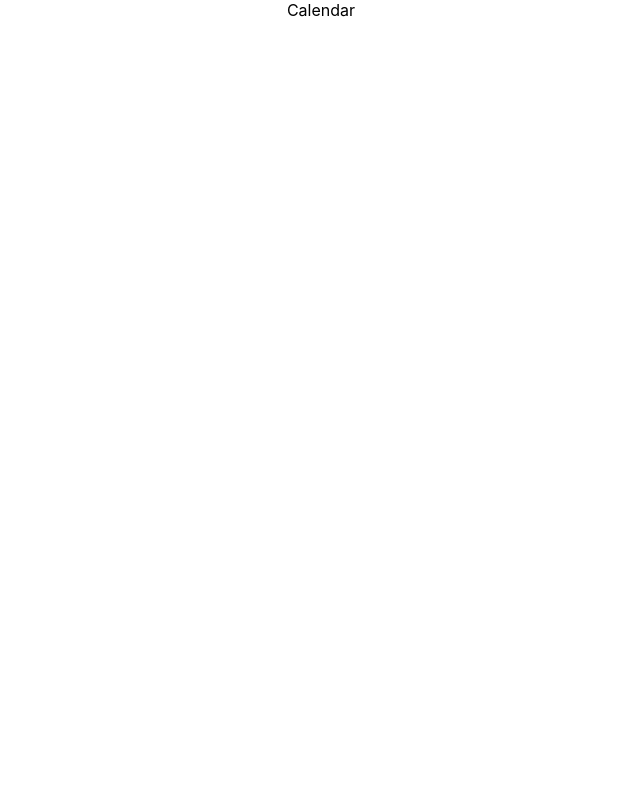
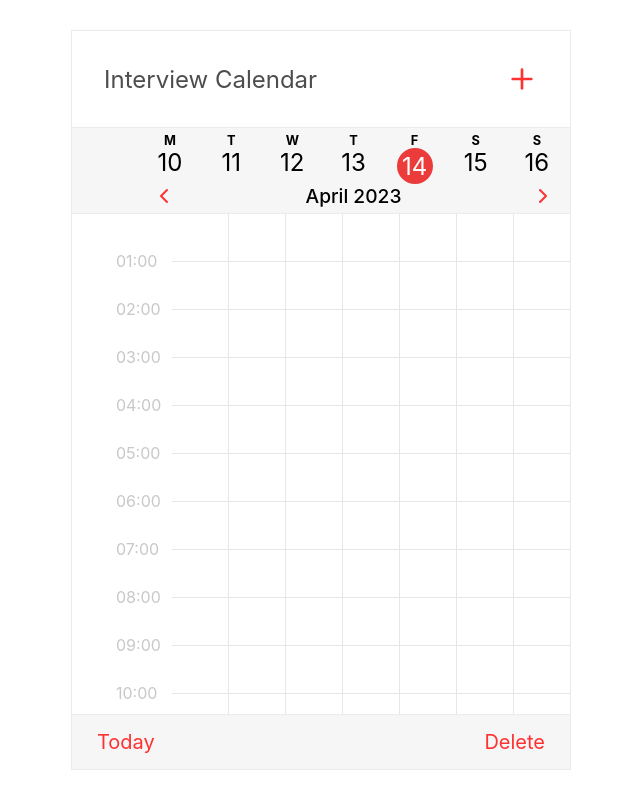
Before and after one commit to cloud-art/mobileCalendar, a React (Create React App) app: page / in a window 1280 px wide. Shown: the whole page, without its empty margins (319-959 px from the left). Built offline with nearby package versions, Linux system fonts and the light colour scheme.

Commit message:
created initial layout

```diff
--- a/package.json
+++ b/package.json
@@ -10,9 +10,12 @@
     "@types/node": "^16.18.23",
     "@types/react": "^18.0.35",
     "@types/react-dom": "^18.0.11",
+    "moment": "^2.29.4",
     "react": "^18.2.0",
     "react-dom": "^18.2.0",
+    "react-icons": "^4.8.0",
     "react-scripts": "5.0.1",
+    "styled-components": "^5.3.9",
     "typescript": "^4.9.5",
     "web-vitals": "^2.1.4"
   },
@@ -39,5 +42,8 @@
       "last 1 firefox version",
       "last 1 safari version"
     ]
+  },
+  "devDependencies": {
+    "@types/styled-components": "^5.1.26"
   }
 }
--- a/src/App.css
+++ /dev/null
@@ -1,3 +0,0 @@
-.App {
-  text-align: center;
-}
--- a/src/App.tsx
+++ b/src/App.tsx
@@ -1,14 +1,29 @@
 import React from 'react';
-import logo from './logo.svg';
-import './App.css';
-import Calendar from './components/Calendar';
+import Calendar from './components/Calendar/Calendar';
+import styled from 'styled-components'
+
+const AppWrapper = styled.div`
+height: 100vh;
+width: 100%;
+display: flex;
+justify-content: center;
+align-items: center;
+`
+
+const StyledCalendarContainer = styled.div`
+    width: 500px;
+    height: 740px;
+`
 
 function App() {
-  return (
-    <div className="App">
-      <Calendar></Calendar>
-    </div>
-  );
+    return (
+        <AppWrapper>
+            <StyledCalendarContainer>
+                <Calendar></Calendar>
+            </StyledCalendarContainer>
+        </AppWrapper>
+
+    );
 }
 
 export default App;
--- a/src/components/Calendar.tsx
+++ /dev/null
@@ -1,11 +0,0 @@
-import React from 'react'
-
-type Props = {}
-
-function Calendar({}: Props) {
-  return (
-    <div>Calendar</div>
-  )
-}
-
-export default Calendar
--- /dev/null
+++ b/src/components/Calendar/Calendar.tsx
@@ -0,0 +1,29 @@
+import React from 'react'
+import styled from 'styled-components'
+import CalendarHeader from './components/CalendarHeader'
+import CalendarBottom from './components/CalendarBottom'
+import CalendarList from './components/CalendarList'
+import CalendarGrid from './components/CalendarGrid'
+
+const StyledCalendar = styled.div`
+display: flex;
+flex-direction: column;
+box-sizing: border-box;
+width: 100%;
+height: 100%;
+border: 1px solid rgb(235, 235, 235);
+`
+
+function Calendar() {
+    return (
+        <StyledCalendar>
+            <CalendarHeader></CalendarHeader>
+            <CalendarList></CalendarList>
+            <CalendarGrid></CalendarGrid>
+            <CalendarBottom></CalendarBottom>
+        </StyledCalendar>
+
+    )
+}
+
+export default Calendar
--- /dev/null
+++ b/src/components/Calendar/components/CalendarBottom.tsx
@@ -0,0 +1,33 @@
+import React from 'react'
+import styled from 'styled-components'
+
+const StyledCalendarBottom = styled.div`
+border-sizing: border-box
+width: 100%;
+padding: 15px 25px;
+border-top: 1px solid rgb(235, 235, 235);
+background-color: rgb(246, 246, 246);
+`
+const StyledTextContainer = styled.div`
+display: flex;
+justify-content: space-between;
+align-items; center;
+`
+
+const StyledText = styled.span`
+font-size: 20px;
+color: rgb(255, 49, 49 );
+`
+
+const CalendarBottom = () => {
+    return (
+        <StyledCalendarBottom>
+            <StyledTextContainer>
+                <StyledText>Today</StyledText>
+                <StyledText>Delete</StyledText>
+            </StyledTextContainer>
+        </StyledCalendarBottom>
+    )
+}
+
+export default CalendarBottom
--- /dev/null
+++ b/src/components/Calendar/components/CalendarGrid.tsx
@@ -0,0 +1,65 @@
+import React from 'react'
+import styled from 'styled-components'
+
+const StyledCalendarGrid = styled.div`
+height: 100%;
+width: 100%;
+background-color: white;
+overflow: scroll;
+`
+
+const Grid = styled.div`
+display: grid;
+position: relative;
+width: fit-content;
+height: 3em;
+margin-left: auto;
+grid-template-columns: repeat(7, 3.5em);
+grid-gap: 1px;
+background-color: rgb(230, 230, 230);
+&:not(:last-child){
+    border-bottom: 1px solid rgb(230, 230, 230);
+}
+`
+
+const Time = styled.div`
+position: absolute;
+bottom: -10px;
+left: -3.5em;
+z-index: 10;
+background-color: white;
+padding: 1px;
+margin: -1px;
+color: rgb(200, 200, 200);
+`
+
+const Day = styled.div`
+height: 100%;
+width: 100%;
+background-color: white;
+`
+
+const CalendarGrid = () => {
+    const timeArray = [...Array(24)]
+    const daysArray = [...Array(7)]
+    return (
+        <StyledCalendarGrid>
+            {timeArray.map((e, i) => {
+                return (
+                    <Grid>
+                        {i + 1 != timeArray.length && <Time>{i < 9 && "0"}{i + 1}:00</Time>}
+                        {daysArray.map((e, j) => {
+                            return (
+                                <Day></Day>
+                            )
+                        })
+
+                        }
+                    </Grid>
+                )
+            })}
+        </StyledCalendarGrid>
+    )
+}
+
+export default CalendarGrid
--- /dev/null
+++ b/src/components/Calendar/components/CalendarHeader.tsx
@@ -0,0 +1,42 @@
+import React from 'react'
+import { FiPlus } from 'react-icons/fi'
+import styled from 'styled-components'
+
+const StyledCalendarHeader = styled.div`
+box-sizing: border-box;
+width: 100%;
+padding: 2em;
+border-bottom: 1px solid rgb(235, 235, 235);
+`
+
+const StyledFlexContainer = styled.div`
+display: flex;
+justify-content: space-between;
+align-items: center;
+`
+
+const StyledSpanTitle = styled.span`
+font-size: 1.5em;
+font-weight: 400;
+color: rgb(77, 77, 77);
+`
+
+const StyledSpanAddNew = styled.div`
+display: flex;
+font-size: 2em;
+text-align: center;
+color: rgb(255, 49, 49);
+`
+
+const CalendarHeader = () => {
+    return (
+        <StyledCalendarHeader>
+            <StyledFlexContainer>
+                <StyledSpanTitle>Interview Calendar</StyledSpanTitle>
+                <StyledSpanAddNew><FiPlus /></StyledSpanAddNew>
+            </StyledFlexContainer>
+        </StyledCalendarHeader>
+    )
+}
+
+export default CalendarHeader
--- /dev/null
+++ b/src/components/Calendar/components/CalendarList.tsx
@@ -0,0 +1,115 @@
+import moment from 'moment'
+import React from 'react'
+import styled from 'styled-components'
+import { FiChevronLeft, FiChevronRight } from 'react-icons/fi'
+
+const StyledCalendarList = styled.div`
+box-sizing: border-box;
+width: 100%;
+padding: 5px 15px 5px 5em;
+border-bottom: 1px solid rgb(235, 235, 235);
+background-color: rgb(246, 246, 246);
+`
+
+const StyledListContainer = styled.div`
+display: flex;
+justify-content: flex-end;
+`
+
+const StyledDaysList = styled.div`
+width: 100%;
+display: flex;
+justify-content: space-between;
+`
+
+const StyledDay = styled.div`
+display: flex;
+flex-direction: column;
+justify-content: center;
+align-items: center;
+// &:not(:last-child){
+//     padding-right: 40px;
+// }
+`
+
+const DayFormatdd = styled.div`
+font-size: 0.8em;
+font-weight: 700;
+`
+
+const DayFormatDD = styled.div<{ selected?: boolean }>`
+position: relative;
+font-size: 1.5em;
+width: 1.5em;
+height: 1.5em;
+text-align: center;
+${props => props.selected ? `
+    color: white;
+    background: rgb(235, 59, 59);
+    border-radius: 50%;
+    display: flex;
+    justify-content: center;
+    align-items: center;
+` : ``}
+`
+
+const StyledWeek = styled.div`
+display: flex;
+position: relative;
+justify-content: center;
+align-items: center;
+`
+
+const StyledWeekElement = styled.span`
+box-sizing: content-box;
+font-size: 1.2em;
+font-weight: 500;
+`
+
+const ArrowLeft = styled.span`
+display: flex;
+position: absolute;
+left: 0;
+font-size: 1.5em;
+color: rgb(255, 49, 49);
+`
+
+const ArrowRight = styled.span`
+display: flex;
+position: absolute;
+right: 0;
+font-size: 1.5em;
+color: rgb(255, 49, 49);
+`
+
+const CalendarList = () => {
+    const weeksArray = [...Array(7)]
+
+    return (
+        <StyledCalendarList>
+            <StyledListContainer>
+                <StyledDaysList>
+                    {weeksArray.map((day, i) => {
+                        return (
+                            <StyledDay>
+                                <DayFormatdd>{moment().day(i + 1).format('dd').substring(0, 1)}</DayFormatdd>
+
+                                {moment().endOf('day').format('DDMMYYYY') == moment().day(i + 1).format('DDMMYYYY') ?
+                                    <DayFormatDD selected={true}>{moment().day(i + 1).format('DD')}</DayFormatDD> :
+                                    <DayFormatDD>{moment().day(i + 1).format('DD')}</DayFormatDD>}
+
+                            </StyledDay>
+                        )
+                    })}
+                </StyledDaysList>
+            </StyledListContainer>
+            <StyledWeek>
+                <StyledWeekElement>{moment().format('MMMM YYYY')}</StyledWeekElement>
+                <ArrowLeft><FiChevronLeft /></ArrowLeft>
+                <ArrowRight><FiChevronRight /></ArrowRight>
+            </StyledWeek>
+        </StyledCalendarList>
+    )
+}
+
+export default CalendarList
--- a/src/index.tsx
+++ b/src/index.tsx
@@ -2,11 +2,22 @@ import React from 'react';
 import ReactDOM from 'react-dom/client';
 import './index.css';
 import App from './App';
+import { createGlobalStyle } from 'styled-components';
+
+const Global = createGlobalStyle`
+* {
+    margin: 0;
+    padding: 0;
+    box-sizing: border-box;
+}
+`
+
 const root = ReactDOM.createRoot(
   document.getElementById('root') as HTMLElement
 );
 root.render(
   <React.StrictMode>
+    <Global></Global>
     <App />
   </React.StrictMode>
 );
```
Also changed, not shown: 1 other file (tests, documents, lock files or other folders).
